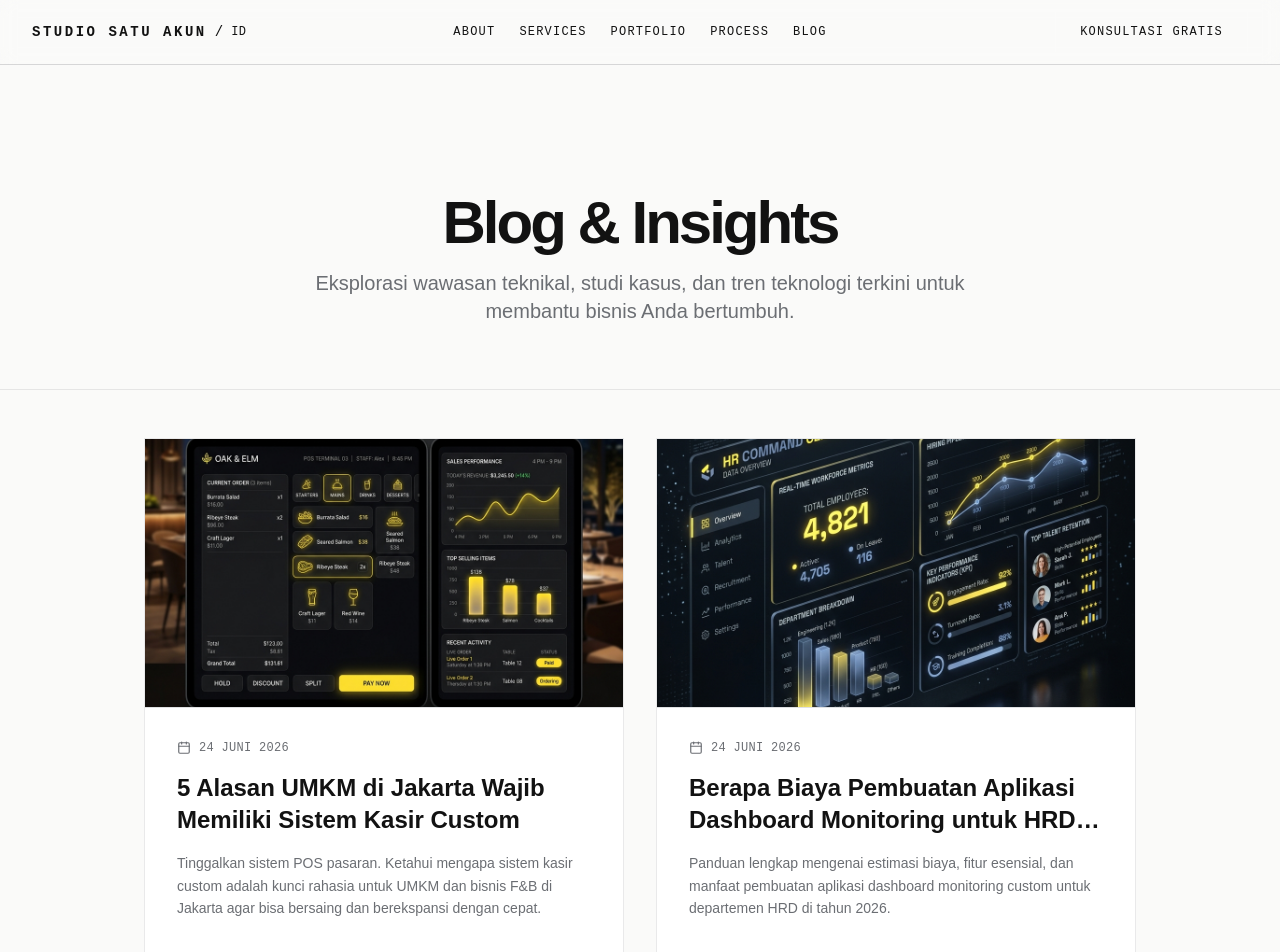
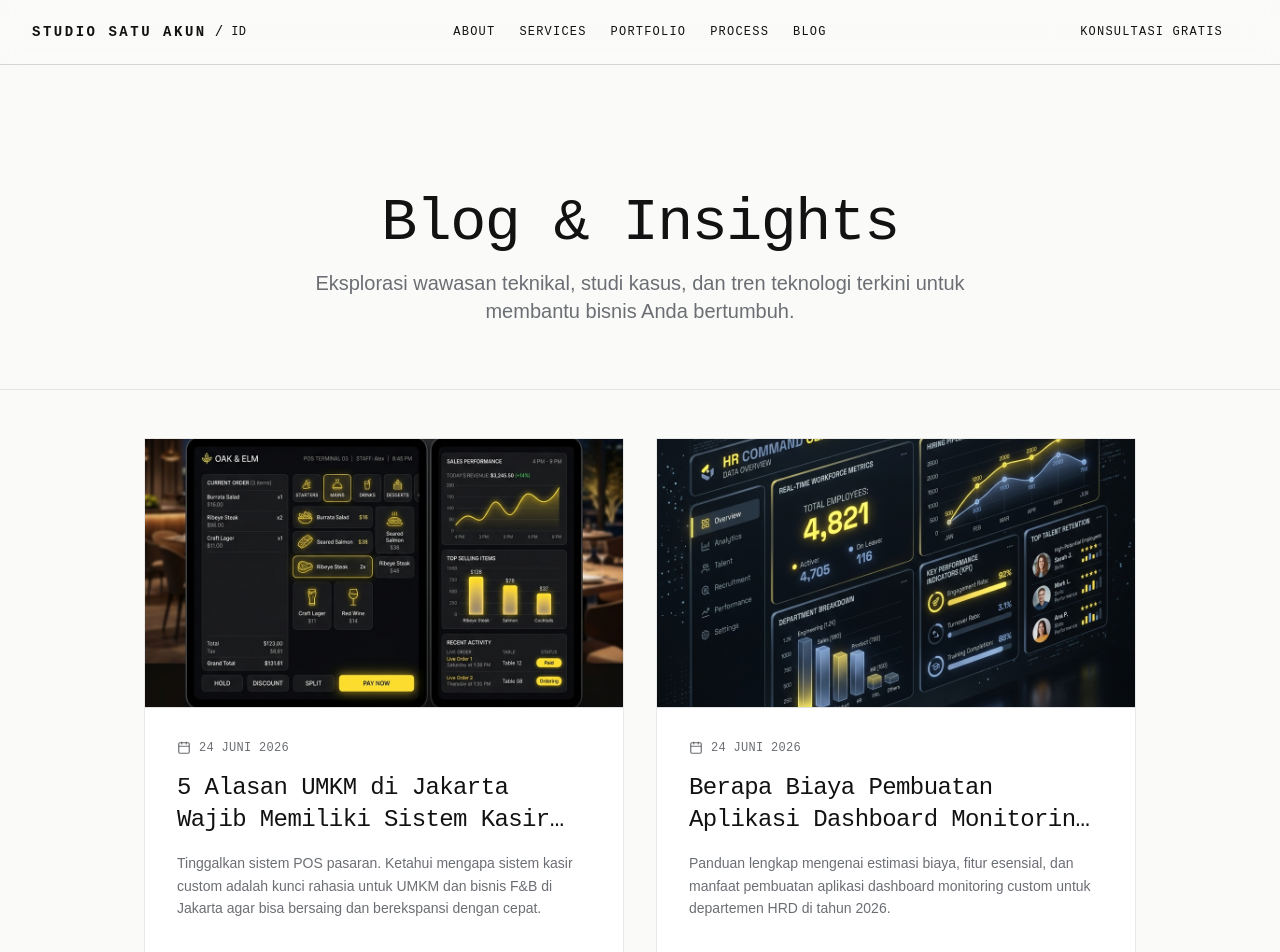
Before and after one commit to studiosatuakun-max/studiosatuakun, a Next.js app: page /blog in a window 1280 px wide. Shown: the top 952 px of the page. Built offline with nearby package versions, Linux system fonts and the light colour scheme.

Commit message:
style: make blog index and article card typography consistent with monospace theme

```diff
--- a/src/app/(main)/blog/page.tsx
+++ b/src/app/(main)/blog/page.tsx
@@ -16,7 +16,7 @@ export default function BlogPage() {
       <section className="relative pt-32 pb-16 overflow-hidden border-b border-[rgba(107,110,115,0.15)]">
         <div className="absolute top-1/2 left-1/2 -translate-x-1/2 -translate-y-1/2 w-96 h-96 bg-accent/5 blur-[100px] rounded-full pointer-events-none -z-10"></div>
         <div className="container mx-auto px-4 text-center max-w-3xl">
-          <h1 className="text-4xl md:text-6xl font-bold tracking-tighter mb-4 text-ink">
+          <h1 className="font-mono text-4xl md:text-6xl font-light tracking-tight mb-4 text-ink">
             Blog & Insights
           </h1>
           <p className="text-graphite text-lg md:text-xl leading-relaxed font-light">
@@ -70,7 +70,7 @@ export default function BlogPage() {
                     </span>
                   </div>
 
-                  <h2 className="text-2xl font-bold text-ink mb-4 group-hover:text-accent transition-colors line-clamp-2">
+                  <h2 className="font-mono text-xl md:text-2xl font-medium tracking-tight text-ink mb-4 group-hover:text-accent transition-colors line-clamp-2">
                     {post.title}
                   </h2>
 
--- a/src/app/home/components/BlogSection.tsx
+++ b/src/app/home/components/BlogSection.tsx
@@ -63,7 +63,7 @@ export default function BlogSection() {
                   </span>
                 </div>
 
-                <h3 className="text-lg font-semibold text-ink mb-3 group-hover:text-accent transition-colors line-clamp-2">
+                <h3 className="font-mono text-lg font-medium tracking-tight text-ink mb-3 group-hover:text-accent transition-colors line-clamp-2">
                   {post.title}
                 </h3>
 
```
